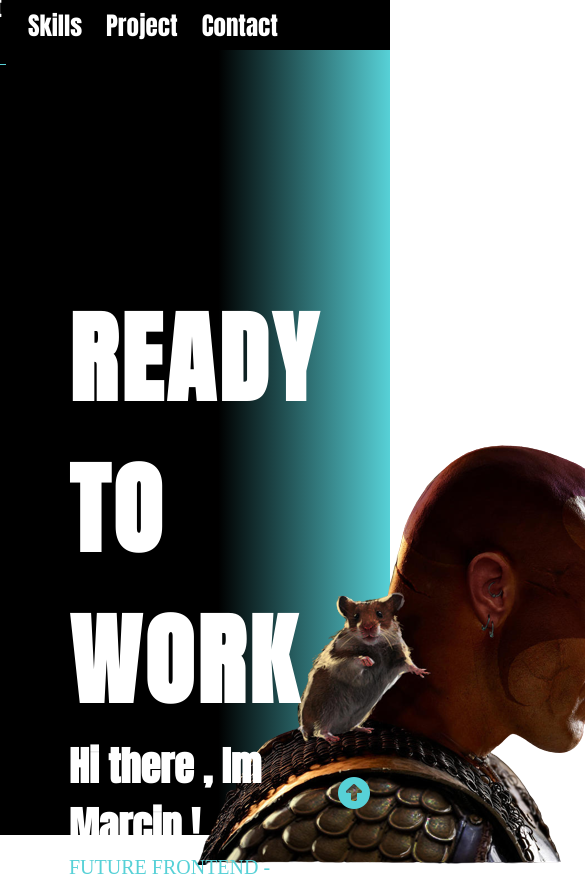
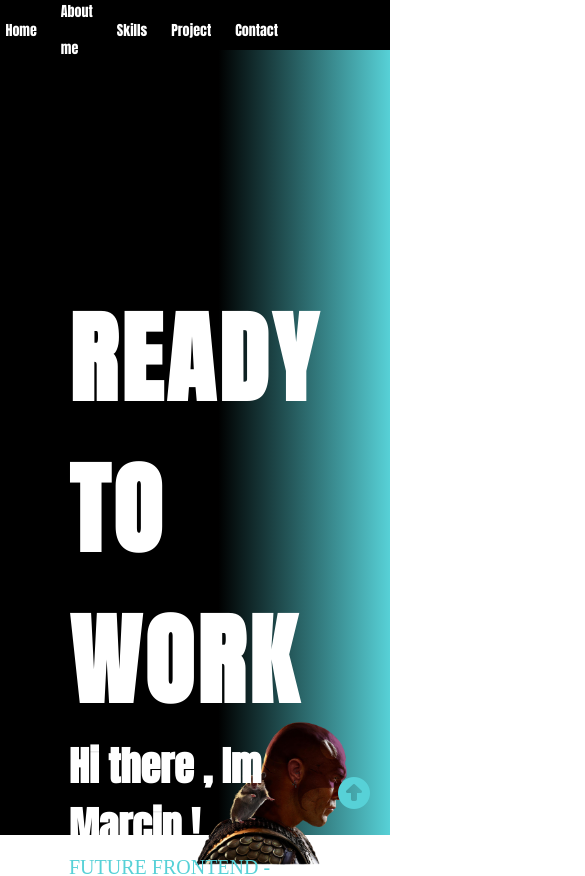
Before and after one commit to marcinoles87/mysite, a React (Create React App) app: page / in a window 390 px wide. Shown: the top 876 px of the page, 585 px wide, since content can reach past the window. Built offline with nearby package versions, Linux system fonts and the light colour scheme; a web font is replaced by a local one.

Commit message:
work with css

```diff
--- a/src/App.scss
+++ b/src/App.scss
@@ -31,3 +31,21 @@
 
     }
 }
+
+
+@media screen and (max-width : 450px) {
+
+    .app-container{
+        width: 100%;
+        overflow: visible;
+    }
+
+    .nav-link a{
+        font-size: 14px;
+    }
+
+    .profil-img{
+        width: 100%;
+    }
+
+}
```
